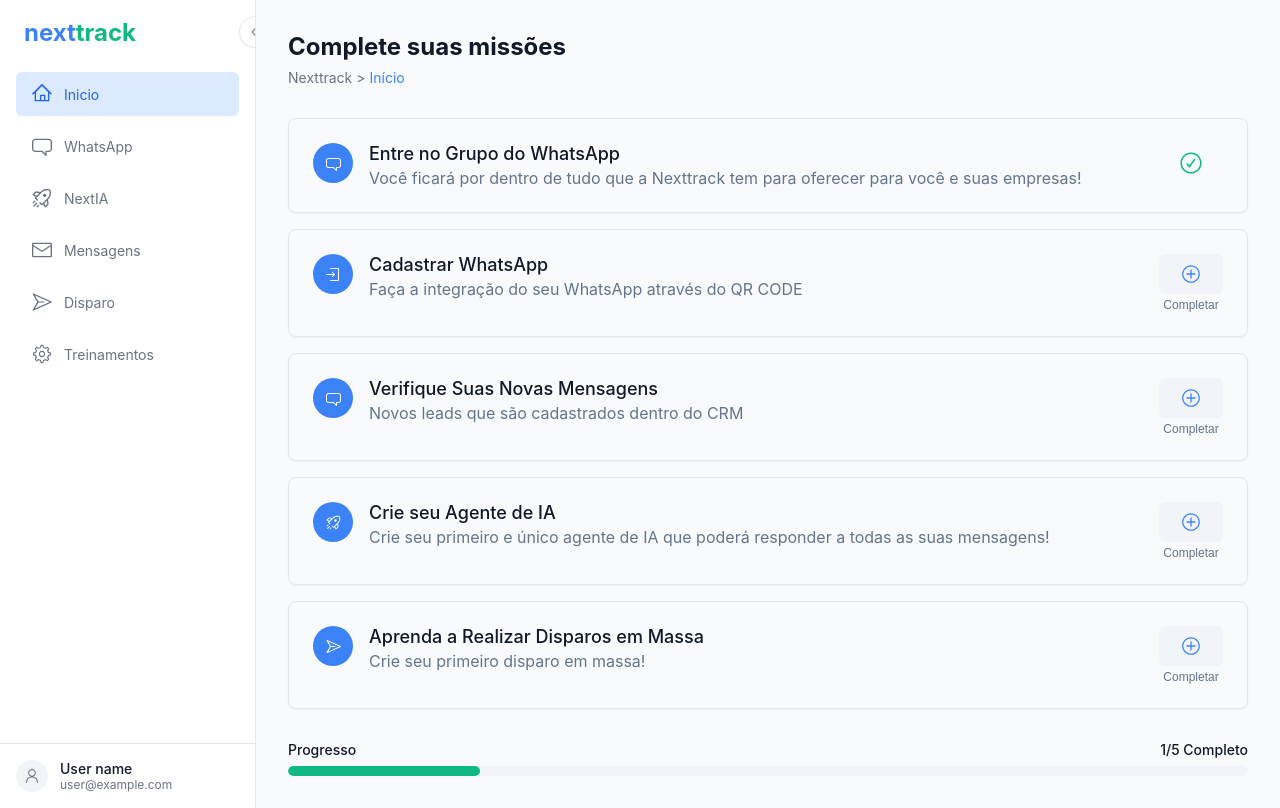
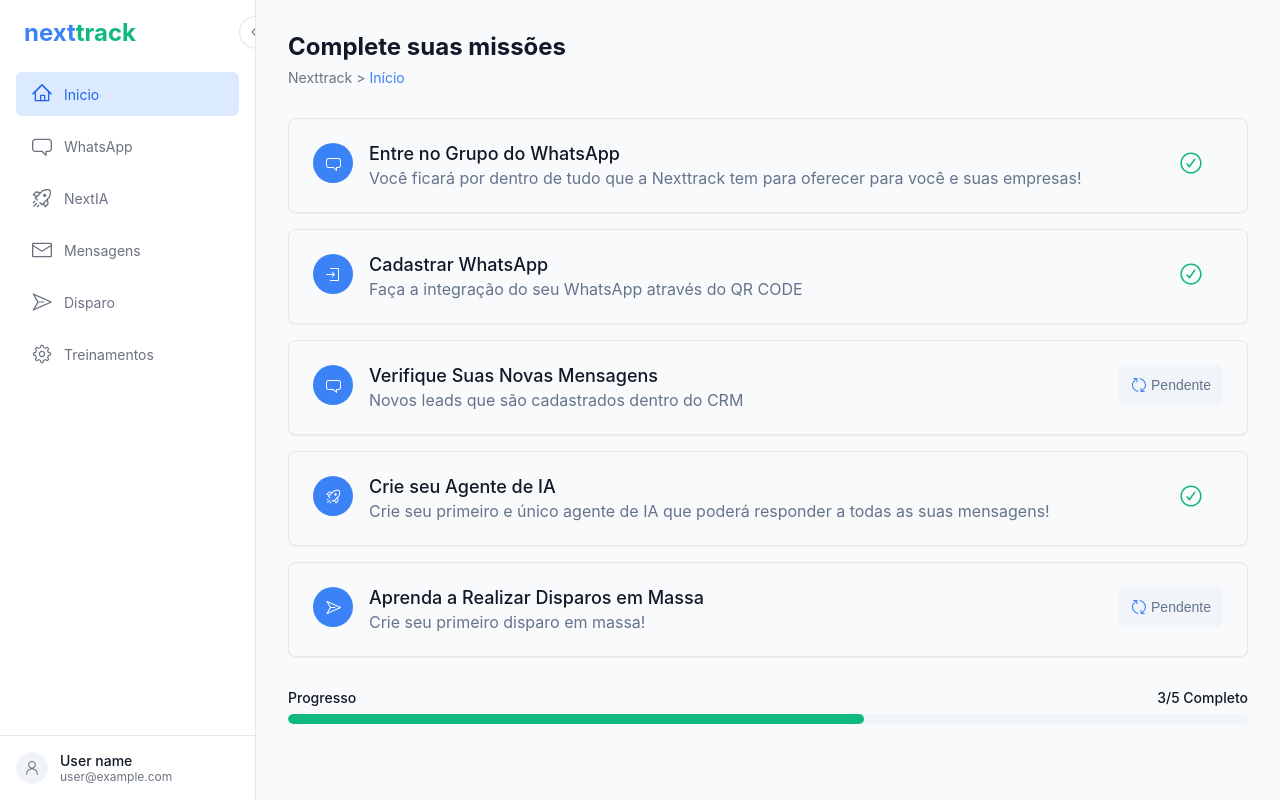
Before and after one commit to Giantcard5/next-track, a Next.js app: page / in a window 1280 px wide. Built offline with nearby package versions, Linux system fonts and the light colour scheme.

Commit message:
refactor(onboarding): update mission.status style

```diff
--- a/src/components/MissionList/index.tsx
+++ b/src/components/MissionList/index.tsx
@@ -8,10 +8,9 @@
 
 interface MissionListProps {
     missions: Mission[];
-    onToggleStatus: (id: string) => void;
 };
 
-export function MissionList({ missions, onToggleStatus }: MissionListProps) {
+export function MissionList({ missions }: MissionListProps) {
     return (
         <S.MissionListContainer>
             {missions.map((mission) => (
@@ -25,21 +24,17 @@
                         </S.MissionInfo>
 
                         <S.StatusButton
-                            onClick={() => onToggleStatus(mission.id)}
                             aria-label={mission.status === 'completed' ? 'Mark as pending' : 'Mark as completed'}
                         >
                             {mission.status === 'completed' ? (
                                 <S.CompletedIconWrapper>
                                     <S.CompletedIcon className='completed-icon' />
-                                    <S.RemoveIcon className='remove-icon' />
                                 </S.CompletedIconWrapper>
                             ) : (
-                                <>
-                                    <S.StatusPlaceholder>
-                                        <S.PendingIcon />
-                                    </S.StatusPlaceholder>
-                                    <S.StatusText>Completar</S.StatusText>
-                                </>
+                                <S.StatusPlaceholder>
+                                    <S.LoadingIcon />
+                                    <S.StatusText>Pendente</S.StatusText>
+                                </S.StatusPlaceholder>
                             )}
                         </S.StatusButton>
                     </S.MissionContent>
--- a/src/components/MissionList/styles.ts
+++ b/src/components/MissionList/styles.ts
@@ -3,7 +3,7 @@
 import {
     CheckCircledIcon,
     PlusCircledIcon,
-    Cross2Icon
+    UpdateIcon
 } from '@radix-ui/react-icons';
 
 const MissionListContainer = styled.div`
@@ -66,18 +66,20 @@
 `;
 
 const StatusPlaceholder = styled.div`
-    width: 4rem;
+    width: 6.5rem;
     height: 2.5rem;
     background-color: ${({ theme }) => theme.colors.muted};
     border-radius: ${({ theme }) => theme.radii.md};
     display: flex;
     align-items: center;
     justify-content: center;
-    transition: background-color 0.2s;
+    gap: ${({ theme }) => theme.space[1]};
+`;
 
-    &:hover {
-        background-color: ${({ theme }) => theme.colors.border};
-    };
+const StatusText = styled.span`
+    font-size: ${({ theme }) => theme.fontSizes.sm};
+    font-weight: ${({ theme }) => theme.fontWeights.medium};
+    color: ${({ theme }) => theme.colors.mutedForeground};
 `;
 
 const CompletedIconWrapper = styled.div`
@@ -87,44 +89,12 @@
     align-items: center;
     justify-content: center;
     position: relative;
-
-    &:hover {
-        .remove-icon {
-            opacity: 1;
-        };
-        .completed-icon {
-            opacity: 0;
-        };
-    };
-`;
-
-const RemoveIcon = styled(Cross2Icon)`
-    position: absolute;
-    top: 50%;
-    left: 50%;
-    transform: translate(-50%, -50%);
-    width: 1.25rem;
-    height: 1.25rem;
-    color: ${({ theme }) => theme.colors.destructive};
-    opacity: 0;
-    transition: all 0.2s;
-    z-index: 1;
-
-    ${CompletedIconWrapper}:hover & {
-        opacity: 1;
-    };
 `;
 
 const CompletedIcon = styled(CheckCircledIcon)`
     width: 1.5rem;
     height: 1.5rem;
     color: ${({ theme }) => theme.colors.secondary};
-    transition: opacity 0.2s;
-    opacity: 1;
-
-    ${CompletedIconWrapper}:hover & {
-        opacity: 0;
-    };
 `;
 
 const PendingIcon = styled(PlusCircledIcon)`
@@ -133,11 +103,10 @@
     color: ${({ theme }) => theme.colors.primary};
 `;
 
-const StatusText = styled.span`
-    font-size: ${({ theme }) => theme.fontSizes.xs};
-    color: ${({ theme }) => theme.colors.mutedForeground};
-    margin-top: ${({ theme }) => theme.space[1]};
-    text-align: center;
+const LoadingIcon = styled(UpdateIcon)`
+    width: 1rem;
+    height: 1rem;
+    color: ${({ theme }) => theme.colors.primary};
 `;
 
 export {
@@ -151,8 +120,8 @@
     StatusButton,
     StatusPlaceholder,
     CompletedIconWrapper,
-    RemoveIcon,
     CompletedIcon,
     PendingIcon,
+    LoadingIcon,
     StatusText,
 };
--- a/src/components/OnBoarding/index.tsx
+++ b/src/components/OnBoarding/index.tsx
@@ -28,14 +28,6 @@
     const totalMissions = missions.length;
     const progress = (completedMissions / totalMissions) * 100;
 
-    const toggleMissionStatus = (id: string) => {
-        setMissions((prevMissions) =>
-            prevMissions.map((mission) =>
-                mission.id === id ? { ...mission, status: mission.status === 'completed' ? 'pending' : 'completed' } : mission,
-            ),
-        );
-    };
-
     return (
         <S.Container>
             <S.Wrapper>
@@ -47,7 +39,7 @@
                     <S.BreadcrumbLink href='/'>Início</S.BreadcrumbLink>
                 </S.Breadcrumb>
 
-                <MissionList missions={missions} onToggleStatus={toggleMissionStatus} />
+                <MissionList missions={missions} />
 
                 <S.ProgressSection>
                     <S.ProgressHeader>
--- a/src/data/missions.tsx
+++ b/src/data/missions.tsx
@@ -25,7 +25,7 @@
         iconBg: '#3B82F6',
         title: 'Cadastrar WhatsApp',
         description: 'Faça a integração do seu WhatsApp através do QR CODE',
-        status: 'pending',
+        status: 'completed',
     },
     {
         id: '3',
@@ -41,7 +41,7 @@
         iconBg: '#3B82F6',
         title: 'Crie seu Agente de IA',
         description: 'Crie seu primeiro e único agente de IA que poderá responder a todas as suas mensagens!',
-        status: 'pending',
+        status: 'completed',
     },
     {
         id: '5',
```
